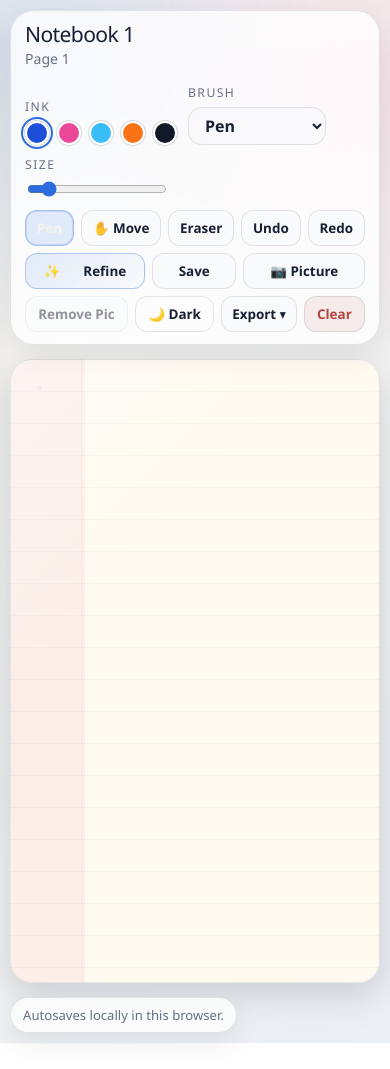
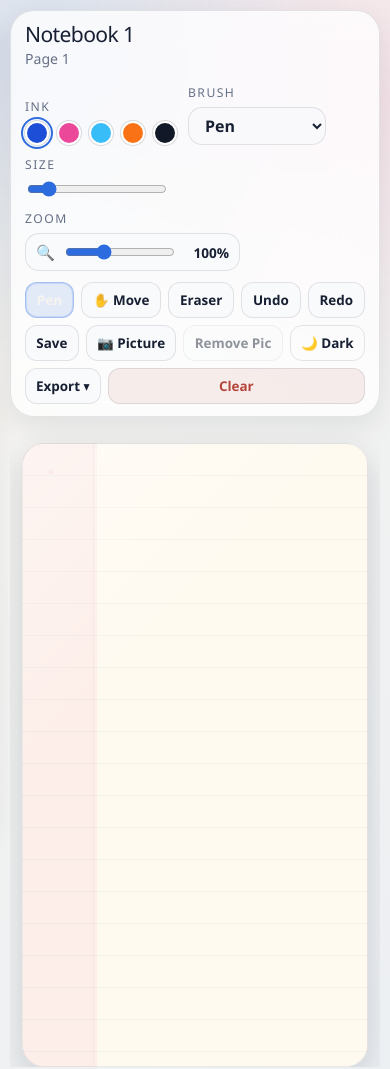
Before and after one commit to nihedevotee/Notebook, a website with bundled scripts: page index.html in a window 390 px wide. Shown: the top 1069 px of the page. Before the commit the page ends 1043 px from the top, so only its background shows below. Built offline with nearby package versions, Linux system fonts and the light colour scheme.

Commit message:
zoom button and better pdf printing added

```diff
--- a/app.js
+++ b/app.js
@@ -47,12 +47,13 @@ const DOM = {
   colorSwatches: document.getElementById("colorSwatches"),
   toolSelect: document.getElementById("toolSelect"),
   brushSize: document.getElementById("brushSize"),
+  zoomSlider: document.getElementById("zoomSlider"),
+  zoomValue: document.getElementById("zoomValue"),
   paperFrame: document.querySelector(".paper-frame"),
   penBtn: document.getElementById("penBtn"),
   eraserBtn: document.getElementById("eraserBtn"),
   undoBtn: document.getElementById("undoBtn"),
   redoBtn: document.getElementById("redoBtn"),
-  beautifyBtn: document.getElementById("beautifyBtn"),
   saveBtn: document.getElementById("saveBtn"),
   uploadImageBtn: document.getElementById("uploadImageBtn"),
   removeImageBtn: document.getElementById("removeImageBtn"),
@@ -79,6 +80,7 @@ const state = {
   selectedPaletteId: "soft-pastel",
   selectedColor: INK_COLORS[0],
   brushSize: 4,
+  zoomPercent: 100,
   mode: "pen",
   sidebarOpen: true,
   theme: "light",
@@ -367,7 +369,19 @@ function ensureWorkspace() {
   }
 
   state.brushSize = Number(state.brushSize) || 4;
+  state.zoomPercent = Math.min(150, Math.max(75, Number(state.zoomPercent) || 100));
   state.mode = (state.mode === "eraser" || state.mode === "move") ? state.mode : (TOOL_PRESETS[state.mode] ? state.mode : "pen");
+}
+
+function applyZoom() {
+  const percent = Math.min(150, Math.max(75, Number(state.zoomPercent) || 100));
+  state.zoomPercent = percent;
+  if (DOM.paperFrame) {
+    DOM.paperFrame.style.setProperty("--page-zoom", String(percent / 100));
+  }
+  if (DOM.zoomSlider) DOM.zoomSlider.value = String(percent);
+  if (DOM.zoomValue) DOM.zoomValue.textContent = `${percent}%`;
+  resizeCanvas();
 }
 
 function serializeWorkspace() {
@@ -378,6 +392,7 @@ function serializeWorkspace() {
     selectedPaletteId: state.selectedPaletteId,
     selectedColor: state.selectedColor,
     brushSize: state.brushSize,
+    zoomPercent: state.zoomPercent,
     mode: state.mode,
     sidebarOpen: state.sidebarOpen,
     theme: state.theme,
@@ -444,6 +459,7 @@ function loadWorkspace() {
     state.selectedPaletteId = parsed.selectedPaletteId || state.selectedPaletteId;
     state.selectedColor = parsed.selectedColor || state.selectedColor;
     state.brushSize = Number(parsed.brushSize) || state.brushSize;
+    state.zoomPercent = Number(parsed.zoomPercent) || state.zoomPercent;
     state.mode = (parsed.mode === "eraser" || parsed.mode === "move") ? parsed.mode : (TOOL_PRESETS[parsed.mode] ? parsed.mode : "pen");
     state.sidebarOpen = typeof parsed.sidebarOpen === "boolean" ? parsed.sidebarOpen : window.innerWidth > 980;
     state.theme = parsed.theme || localStorage.getItem(THEME_KEY) || "light";
@@ -1148,11 +1164,14 @@ async function redrawWithPaper(targetContext, width, height, page) {
 async function createPageExportCanvas(scale = Math.max(2, window.devicePixelRatio || 1), page = getCurrentPage()) {
   if (!page) return null;
   const rect = DOM.board.getBoundingClientRect();
+  const exportWidth = Math.floor(2100 * scale / 2);
+  const exportHeight = Math.round(exportWidth * 297 / 210);
   const exportCanvas = document.createElement("canvas");
-  exportCanvas.width = Math.max(1, Math.floor(rect.width * scale));
-  exportCanvas.height = Math.max(1, Math.floor(rect.height * scale));
+  exportCanvas.width = Math.max(1, exportWidth);
+  exportCanvas.height = Math.max(1, exportHeight);
   const exportContext = exportCanvas.getContext("2d");
-  exportContext.setTransform(scale, 0, 0, scale, 0, 0);
+  const targetScale = exportCanvas.width / rect.width;
+  exportContext.setTransform(targetScale, 0, 0, targetScale, 0, 0);
   await redrawWithPaper(exportContext, rect.width, rect.height, page);
   return exportCanvas;
 }
@@ -1203,6 +1222,10 @@ function writePdfDocument(printWindow, title, pages) {
   <style>
     @page { size: A4 portrait; margin: 0; }
     *, *::before, *::after { box-sizing: border-box; margin: 0; padding: 0; }
+    html, body {
+      width: 210mm;
+      height: 297mm;
+    }
     body {
       font-family: Inter, "Segoe UI", system-ui, -apple-system, sans-serif;
       background: #f0ede8;
@@ -1210,7 +1233,7 @@ function writePdfDocument(printWindow, title, pages) {
     }
     @media print {
       body { background: #fff; }
-      .sheet { box-shadow: none !important; border-radius: 0 !important; margin: 0 !important; min-height: 100vh; }
+      .sheet { box-shadow: none !important; border-radius: 0 !important; margin: 0 !important; }
     }
     @media screen {
       body { padding: 24px; }
@@ -1225,10 +1248,12 @@ function writePdfDocument(printWindow, title, pages) {
     .sheet {
       display: flex;
       flex-direction: column;
-      min-height: 100vh;
-      padding: 22mm 18mm 18mm;
+      width: 210mm;
+      height: 297mm;
+      padding: 18mm 16mm 14mm;
       break-after: page;
       page-break-after: always;
+      overflow: hidden;
     }
     .sheet:last-child { break-after: auto; page-break-after: auto; }
     .sheet-header {
@@ -1236,9 +1261,9 @@ function writePdfDocument(printWindow, title, pages) {
       align-items: flex-end;
       justify-content: space-between;
       gap: 16px;
-      padding-bottom: 10px;
+      padding-bottom: 6mm;
       border-bottom: 1.5px solid #e5e7eb;
-      margin-bottom: 16px;
+      margin-bottom: 6mm;
       flex-shrink: 0;
     }
     .project-label {
@@ -1254,13 +1279,15 @@ function writePdfDocument(printWindow, title, pages) {
     .sheet-meta { display: flex; flex-direction: column; align-items: flex-end; gap: 2px; flex-shrink: 0; }
     .page-num { font-size: 10px; font-weight: 600; color: #9ca3af; text-transform: uppercase; letter-spacing: 0.1em; }
     .date-stamp { font-size: 11px; color: #6b7280; font-weight: 500; }
-    .canvas-wrap { flex: 1; display: flex; align-items: flex-start; }
+    .canvas-wrap { flex: 1 1 auto; min-height: 0; display: flex; align-items: stretch; }
     .canvas-wrap img {
       width: 100%;
-      height: auto;
+      height: 100%;
       display: block;
       border-radius: 10px;
       border: 1px solid rgba(17,24,39,.09);
+      object-fit: contain;
+      object-position: top center;
     }
   </style>
 </head>
@@ -1595,6 +1622,8 @@ function renderToolbarState() {
   DOM.projectTitle.textContent = project ? project.name : "No project";
   DOM.pageTitle.textContent = page ? page.name : "No page";
   DOM.brushSize.value = String(state.brushSize);
+  if (DOM.zoomSlider) DOM.zoomSlider.value = String(state.zoomPercent);
+  if (DOM.zoomValue) DOM.zoomValue.textContent = `${state.zoomPercent}%`;
   if (DOM.toolSelect) DOM.toolSelect.value = (state.mode === "eraser" || state.mode === "move") ? "pen" : state.mode;
   DOM.penBtn.classList.toggle("is-active", state.mode !== "eraser" && state.mode !== "move");
   DOM.eraserBtn.classList.toggle("is-active", state.mode === "eraser");
@@ -1705,7 +1734,6 @@ function handleToolbarClick(event) {
   if (action === "align-right") alignImage("right");
   if (action === "undo") undoStroke();
   if (action === "redo") redoStroke();
-  if (action === "beautify") beautifyCurrentPage();
   if (action === "save") {
     saveNow();
     setStatus("Saved locally.");
@@ -1735,6 +1763,12 @@ function initEvents() {
 
   DOM.brushSize.addEventListener("input", (event) => {
     state.brushSize = Number(event.target.value);
+    scheduleSave();
+  });
+
+  DOM.zoomSlider?.addEventListener("input", (event) => {
+    state.zoomPercent = Number(event.target.value);
+    applyZoom();
     scheduleSave();
   });
 
@@ -1822,6 +1856,7 @@ function boot() {
   }
   applyTheme();
   renderAll();
+  applyZoom();
   resizeCanvas();
   setStatus(state.projects.length ? "Workspace loaded." : "Autosaves locally in this browser.");
   setMode(state.mode);
--- a/index.html
+++ b/index.html
@@ -74,13 +74,21 @@
               <input id="brushSize" class="brush-slider" type="range" min="1" max="28" value="4" />
             </div>
 
+            <div class="brush-group zoom-group">
+              <span class="group-label">Zoom</span>
+              <div class="zoom-control" title="Adjust writing area zoom">
+                <span class="zoom-icon" aria-hidden="true">🔍</span>
+                <input id="zoomSlider" class="zoom-slider" type="range" min="75" max="150" value="100" step="5" />
+                <span id="zoomValue" class="zoom-value">100%</span>
+              </div>
+            </div>
+
             <div class="tool-strip">
               <button id="penBtn" class="tool-button primary is-active" type="button" data-toolbar-action="pen" title="Pen">Pen</button>
               <button id="moveBtn" class="tool-button" type="button" data-toolbar-action="move" title="Move / resize image">✋ Move</button>
               <button id="eraserBtn" class="tool-button" type="button" data-toolbar-action="eraser" title="Eraser">Eraser</button>
               <button id="undoBtn" class="tool-button" type="button" data-toolbar-action="undo" title="Undo">Undo</button>
               <button id="redoBtn" class="tool-button" type="button" data-toolbar-action="redo" title="Redo">Redo</button>
-              <button id="beautifyBtn" class="tool-button" type="button" data-toolbar-action="beautify" title="Refine Handwriting">Refine</button>
               <button id="saveBtn" class="tool-button" type="button" data-toolbar-action="save" title="Save">Save</button>
               <button id="uploadImageBtn" class="tool-button" type="button" data-toolbar-action="upload-image" title="Upload a picture and write over it">📷 Picture</button>
               <button id="removeImageBtn" class="tool-button" type="button" data-toolbar-action="remove-image" title="Remove uploaded picture">Remove Pic</button>
--- a/styles.css
+++ b/styles.css
@@ -1196,11 +1196,16 @@ button:hover {
 
 .paper-shell {
   min-height: 0;
+  overflow: auto;
+  padding: 10px 10px 0;
 }
 
 .paper-frame {
+  width: 100%;
+  min-height: calc(100vh - 150px);
+  height: calc(100vh - 150px);
   border-radius: 28px;
-  min-height: min(74vh, 880px);
+  margin: 0;
   box-shadow: inset 0 1px 0 rgba(255, 255, 255, 0.24), var(--paper-shadow), var(--shadow-soft);
 }
 
@@ -1380,11 +1385,15 @@ button:hover {
 .paper-shell {
   min-height: 0;
   display: grid;
+  overflow: auto;
+  padding: 10px 10px 0;
 }
 
 .paper-frame {
+  width: 100%;
   min-height: calc(100vh - 150px);
-  height: 100%;
+  height: calc(100vh - 150px);
+  margin: 0;
 }
 
 #beautifyBtn {
@@ -1416,12 +1425,18 @@ canvas {
 
   .paper-frame {
     min-height: calc(100vh - 132px);
+    height: calc(100vh - 132px);
   }
 }
 
 @media (max-width: 920px) {
+  .paper-shell {
+    padding: 12px 12px 0;
+  }
+
   .paper-frame {
     min-height: calc(100vh - 220px);
+    height: calc(100vh - 220px);
   }
 }
 
@@ -1453,6 +1468,10 @@ canvas {
 
 .paper-frame {
   isolation: isolate;
+  width: 100%;
+  height: 100%;
+  min-height: 0;
+  margin: 0;
 }
 
 .image-layer {
@@ -1477,6 +1496,12 @@ canvas {
   .tool-select {
     min-width: 112px;
   }
+
+  .paper-frame {
+    width: 100%;
+    min-width: 0;
+    min-height: 0;
+  }
 }
 .pdf-choice-modal {
   position: fixed;
@@ -1486,6 +1511,127 @@ canvas {
   place-items: center;
   padding: 20px;
   background: rgba(0, 0, 0, 0.45);
+}
+
+@media screen {
+  .workspace {
+    min-height: 0;
+    height: 100%;
+  }
+
+  .paper-shell {
+    display: flex;
+    flex-direction: column;
+    min-height: 0;
+    overflow: auto;
+    padding: 10px 10px 0;
+  }
+
+  .paper-frame {
+    flex: 1 0 auto;
+    width: 100%;
+    min-height: calc(100vh - 150px);
+    aspect-ratio: 210 / 297;
+    height: auto;
+    margin: 0;
+  }
+
+  @media (min-width: 921px) {
+    .paper-frame {
+      min-height: calc(100vh - 132px);
+      aspect-ratio: 210 / 297;
+    }
+  }
+
+  @media (max-width: 920px) {
+    .paper-shell {
+      padding: 12px 12px 0;
+    }
+
+    .paper-frame {
+      min-height: calc(100vh - 220px);
+      aspect-ratio: 210 / 297;
+    }
+  }
+}
+
+@media print {
+  .workspace {
+    height: auto;
+  }
+
+  .paper-shell {
+    overflow: visible;
+    padding: 0;
+  }
+
+  .paper-frame {
+    width: 100%;
+    height: auto;
+    min-height: 0;
+  }
+}
+
+.zoom-group {
+  min-width: 170px;
+}
+
+.zoom-control {
+  display: flex;
+  align-items: center;
+  gap: 8px;
+  min-height: 38px;
+  padding: 0 10px;
+  border: 1px solid var(--border);
+  border-radius: 14px;
+  background: var(--surface-soft);
+}
+
+.zoom-icon {
+  font-size: 0.95rem;
+  line-height: 1;
+  opacity: 0.8;
+}
+
+.zoom-slider {
+  width: 110px;
+  accent-color: var(--accent);
+}
+
+.zoom-value {
+  min-width: 44px;
+  text-align: right;
+  font-size: 0.85rem;
+  font-weight: 700;
+  color: var(--ink);
+}
+
+@media screen {
+  .paper-shell {
+    overflow: auto;
+  }
+
+  .paper-frame {
+    --page-zoom: 1;
+    width: calc(100% * var(--page-zoom));
+    min-width: calc(100% * var(--page-zoom));
+    min-height: calc((100vh - 150px) * var(--page-zoom));
+    height: calc((100vh - 150px) * var(--page-zoom));
+  }
+
+  @media (min-width: 921px) {
+    .paper-frame {
+      min-height: calc((100vh - 132px) * var(--page-zoom));
+      height: calc((100vh - 132px) * var(--page-zoom));
+    }
+  }
+
+  @media (max-width: 920px) {
+    .paper-frame {
+      min-height: calc((100vh - 220px) * var(--page-zoom));
+      height: calc((100vh - 220px) * var(--page-zoom));
+    }
+  }
 }
 
 .pdf-choice-modal[hidden] {
```
